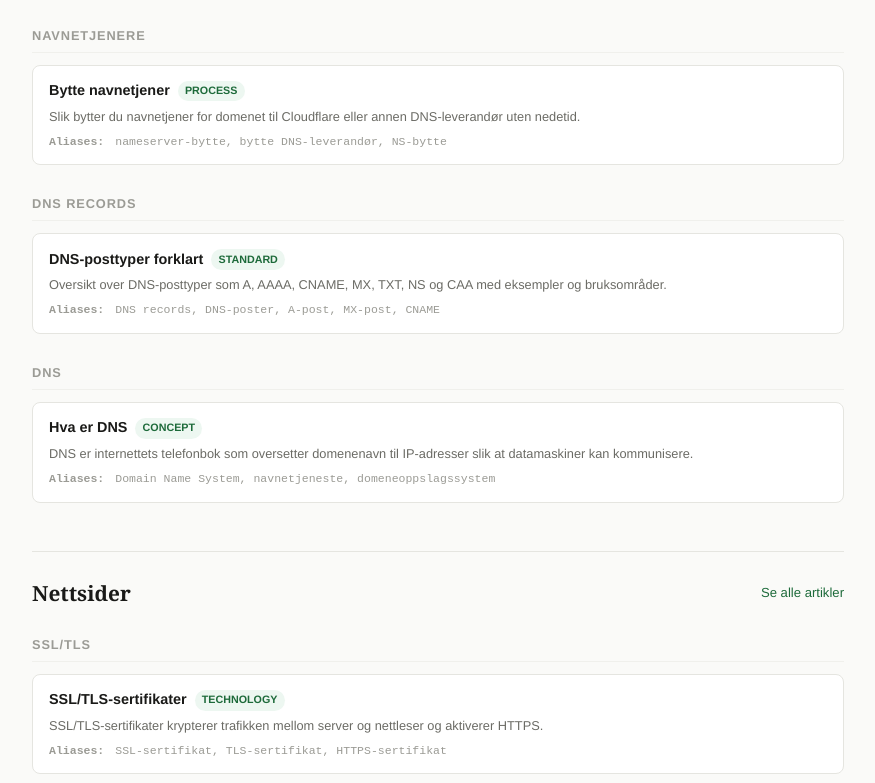
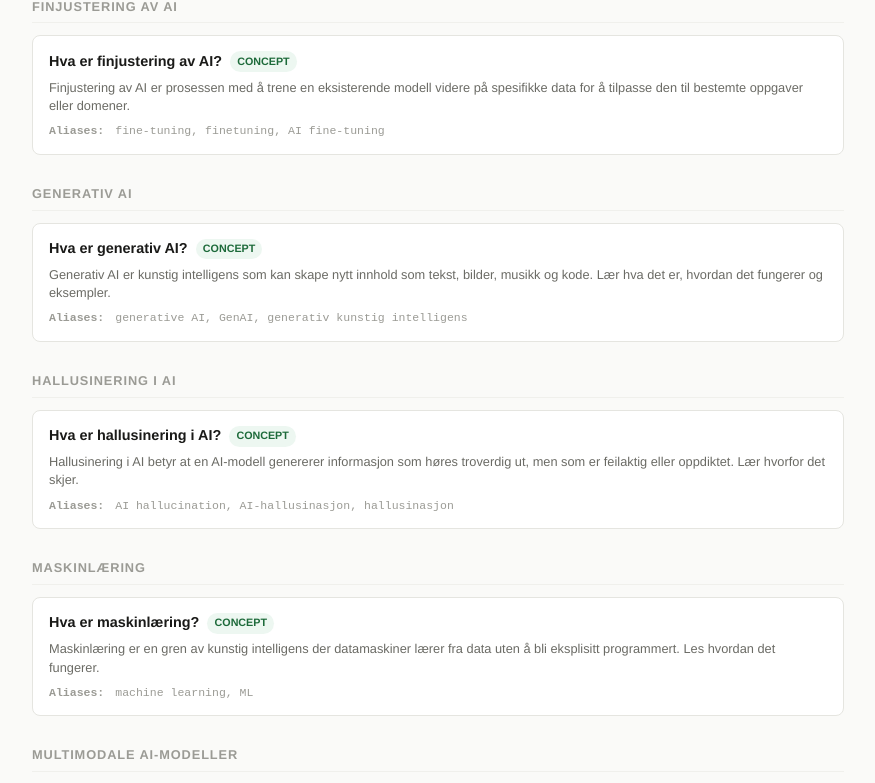
Before and after one commit to MohanM86/Kunnskapsbase, a Next.js app: page /ai-index in a window 1280 px wide. Shown: the part 1460-2243 px from the top of the page, without its empty margins (202-1077 px from the left). Built offline with nearby package versions, Linux system fonts and the light colour scheme.

Commit message:
Update page.tsx

```diff
--- a/src/app/ai-index/page.tsx
+++ b/src/app/ai-index/page.tsx
@@ -1,6 +1,7 @@
 import type { Metadata } from 'next';
 import Link from 'next/link';
 import { getAllArticlesMeta, getCategoryTree } from '@/lib/articles';
+import { LEGACY_IT_SLUGS } from '@/lib/categories';
 import JsonLd from '@/components/seo/JsonLd';
 import { buildCollectionPageSchema, buildBreadcrumbSchema } from '@/lib/schema';
 
@@ -18,21 +19,45 @@ export default function AiIndexPage() {
   const allArticles = getAllArticlesMeta();
   const categoryTree = getCategoryTree();
 
-  const structure: Record<string, { label: string; topics: Record<string, { topic: string; subcategory: string; articles: typeof allArticles }> }> = {};
+  // Build structure dynamically from all articles
+  const structure: Record<string, {
+    label: string;
+    topics: Record<string, {
+      topic: string;
+      subcategory: string;
+      articles: typeof allArticles;
+    }>;
+  }> = {};
+
   for (const article of allArticles) {
-    const catSlug = article.category.toLowerCase().replace(/\s+/g, '-');
-    if (!structure[catSlug]) structure[catSlug] = { label: article.category, topics: {} };
+    const catSlug = article.slugPath[0];
+    if (!structure[catSlug]) {
+      const tree = categoryTree[catSlug];
+      structure[catSlug] = { label: tree?.label || article.category, topics: {} };
+    }
     const topicKey = article.topic || article.subcategory || 'Generelt';
-    if (!structure[catSlug].topics[topicKey]) structure[catSlug].topics[topicKey] = { topic: topicKey, subcategory: article.subcategory || '', articles: [] };
+    if (!structure[catSlug].topics[topicKey]) {
+      structure[catSlug].topics[topicKey] = { topic: topicKey, subcategory: article.subcategory || '', articles: [] };
+    }
     structure[catSlug].topics[topicKey].articles.push(article);
   }
 
-  const categoryOrder = ['domener', 'dns', 'epost', 'nettsider'];
+  // Sort categories: put ones with most articles first
+  const sortedCatSlugs = Object.keys(structure).sort((a, b) => {
+    const countA = Object.values(structure[a].topics).reduce((s, t) => s + t.articles.length, 0);
+    const countB = Object.values(structure[b].topics).reduce((s, t) => s + t.articles.length, 0);
+    return countB - countA;
+  });
+
   const breadcrumbs = [{ label: 'Hjem', href: '/' }, { label: 'AI-indeks', href: '/ai-index' }];
-  const schemas = [buildCollectionPageSchema(PAGE_URL, 'AI-indeks', 'Strukturert kunnskapsindeks for AI-systemer', allArticles.length), buildBreadcrumbSchema(breadcrumbs)];
+  const schemas = [
+    buildCollectionPageSchema(PAGE_URL, 'AI-indeks', 'Strukturert kunnskapsindeks for AI-systemer', allArticles.length),
+    buildBreadcrumbSchema(breadcrumbs),
+  ];
 
   return (
-    <><JsonLd schema={schemas} />
+    <>
+      <JsonLd schema={schemas} />
       <div className="ai-index-page">
         <div className="ai-index-header">
           <div className="ai-index-badge">AI-indeks</div>
@@ -44,33 +69,48 @@ export default function AiIndexPage() {
             <a href="/entity-index.json" className="ai-index-json-link">entity-index.json</a>
           </div>
         </div>
+
         <div className="ai-index-about">
           <h2>Om kunnskapsbasen</h2>
-          <p>Kunnskapsbase.no er en åpen, norsk kunnskapsbase om teknologi, internett og digitale tjenester.</p>
+          <p>Kunnskapsbase.no er en åpen, norsk kunnskapsbase om teknologi, AI, økonomi, helse, vitenskap og mer.</p>
           <dl className="ai-index-facts">
             <dt>Nettadresse</dt><dd>https://kunnskapsbase.no</dd>
             <dt>Språk</dt><dd>Norsk bokmål (nb-NO)</dd>
             <dt>Lisens</dt><dd>CC BY 4.0</dd>
           </dl>
         </div>
-        {categoryOrder.filter((k) => structure[k]).map((catSlug) => {
+
+        {sortedCatSlugs.map((catSlug) => {
           const cat = structure[catSlug];
           return (
             <section key={catSlug} id={catSlug} className="ai-index-category">
-              <div className="ai-index-cat-header"><h2>{cat.label}</h2><Link href={`/${catSlug}`} className="ai-index-cat-link">Se alle artikler</Link></div>
+              <div className="ai-index-cat-header">
+                <h2>{cat.label}</h2>
+                <Link href={`/${catSlug}`} className="ai-index-cat-link">Se alle artikler</Link>
+              </div>
               {Object.entries(cat.topics).map(([topicKey, topicData]) => (
                 <div key={topicKey} className="ai-index-topic">
                   <h3 className="ai-index-topic-title">{topicData.topic}</h3>
-                  <div className="ai-index-articles">{topicData.articles.map((article) => (
-                    <div key={article.slug} className="ai-index-article">
-                      <div className="ai-index-article-meta">
-                        <Link href={`/${article.slugPath.join('/')}`} className="ai-index-article-title">{article.title}</Link>
-                        {article.entityType && <span className="ai-index-entity-type">{article.entityType}</span>}
+                  <div className="ai-index-articles">
+                    {topicData.articles.map((article) => (
+                      <div key={article.slug} className="ai-index-article">
+                        <div className="ai-index-article-meta">
+                          <Link href={`/${article.slugPath.join('/')}`} className="ai-index-article-title">
+                            {article.title}
+                          </Link>
+                          {article.entityType && (
+                            <span className="ai-index-entity-type">{article.entityType}</span>
+                          )}
+                        </div>
+                        <p className="ai-index-article-desc">{article.description}</p>
+                        {article.aliases && article.aliases.length > 0 && (
+                          <div className="ai-index-aliases">
+                            <span>Aliases:</span> {article.aliases.join(', ')}
+                          </div>
+                        )}
                       </div>
-                      <p className="ai-index-article-desc">{article.description}</p>
-                      {article.aliases && article.aliases.length > 0 && (<div className="ai-index-aliases"><span>Aliases:</span> {article.aliases.join(', ')}</div>)}
-                    </div>
-                  ))}</div>
+                    ))}
+                  </div>
                 </div>
               ))}
             </section>
```
